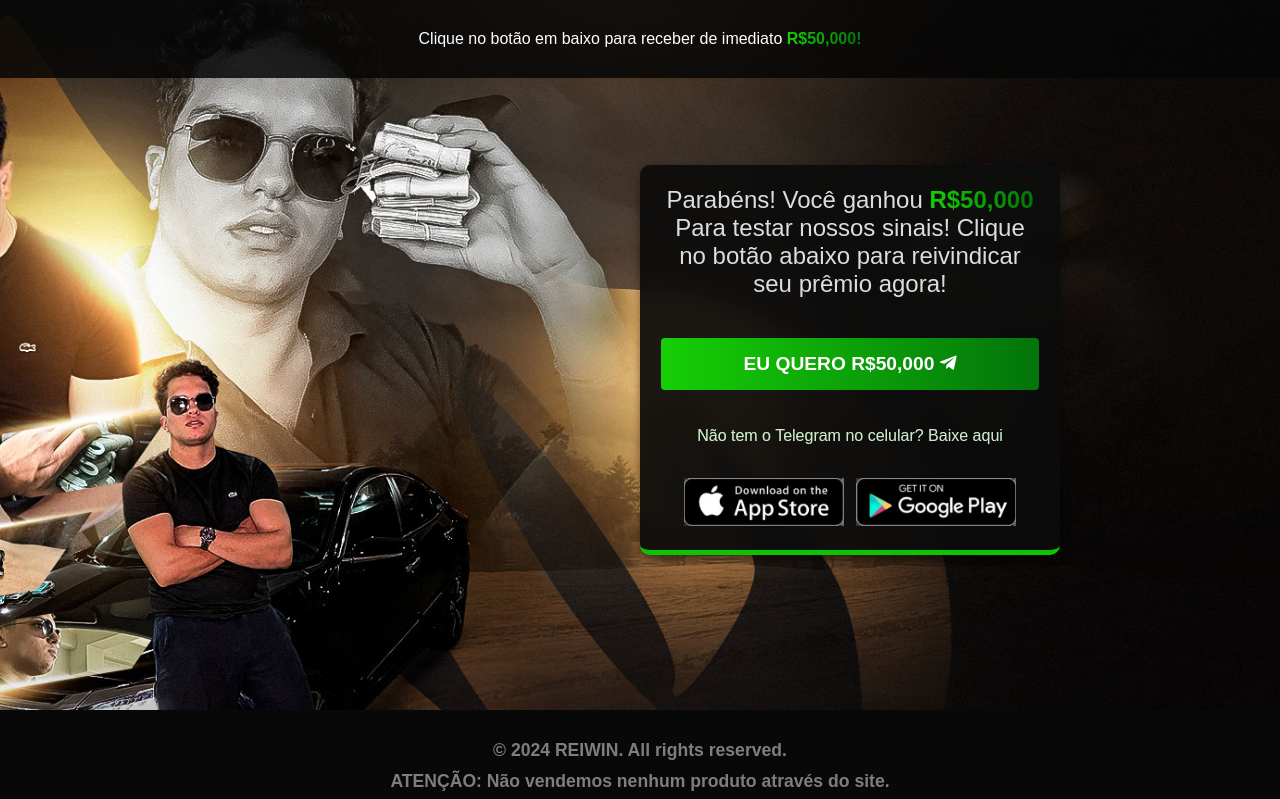
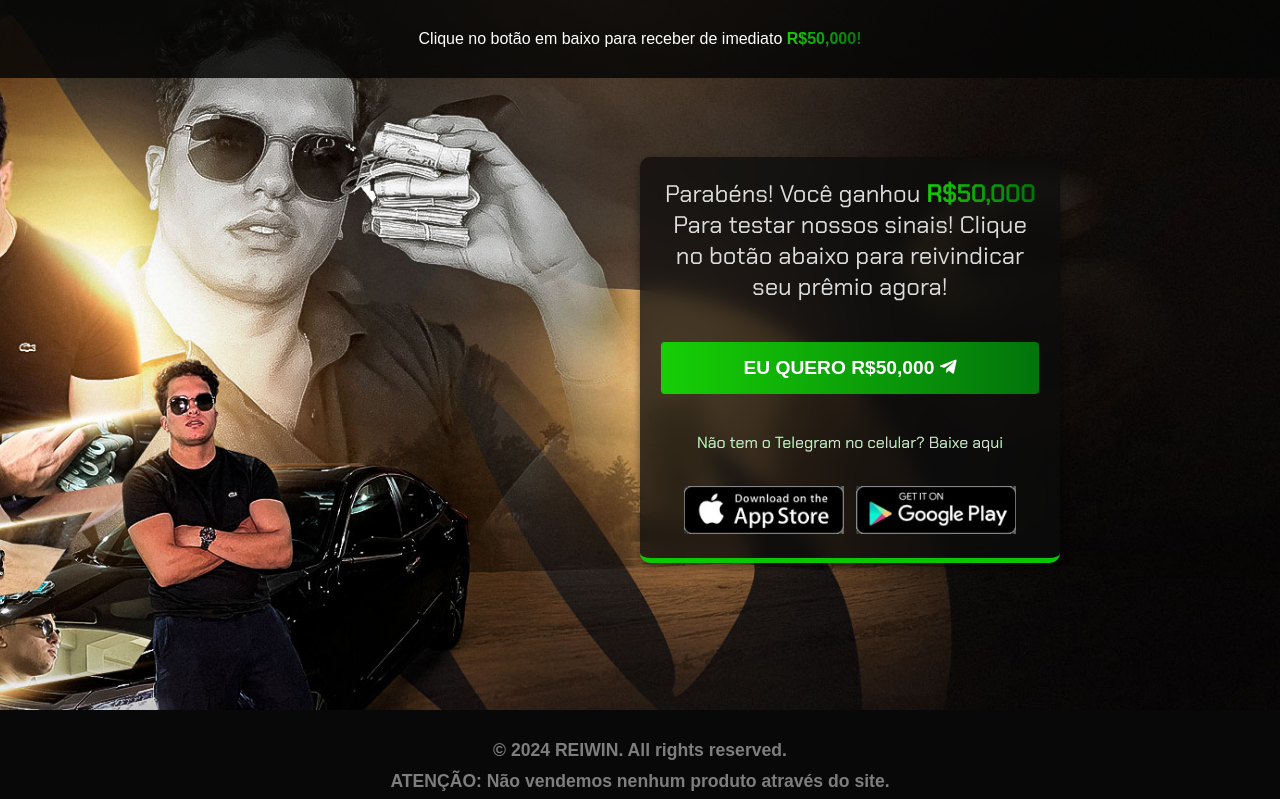
Before and after one commit to ArthurItajahy/reidowin, a plain HTML site: page index.html in a window 1280 px wide. Shown: the top 799 px of the page. Drawn offline with Linux system fonts and the light colour scheme.

Commit message:
fix font

```diff
--- a/index.html
+++ b/index.html
@@ -7,7 +7,7 @@
     <title>reiwin</title>
     <link rel="stylesheet" href="styles.css">
     <link rel="stylesheet" href="https://cdnjs.cloudflare.com/ajax/libs/font-awesome/5.15.4/css/all.min.css">
-
+    <link href="https://fonts.googleapis.com/css2?family=Chakra+Petch&display=swap" rel="stylesheet">
 </head>
 
 <body>
--- a/styles.css
+++ b/styles.css
@@ -48,6 +48,7 @@ body {
 .login-container {
     flex: 1;
     display: flex;
+    font-family: "Chakra Petch", sans-serif;
     justify-content: right;
     margin-right: 200px;
     align-items: center;
@@ -62,7 +63,7 @@ body {
 }
 
 .login-container form {
-    background-color: rgba(12, 12, 12, 0.932); /* Slightly transparent background */
+    background-color: rgba(12, 12, 12, 0.753); /* Slightly transparent background */
 
     padding: 2%;
     border-radius: 10px;
```
